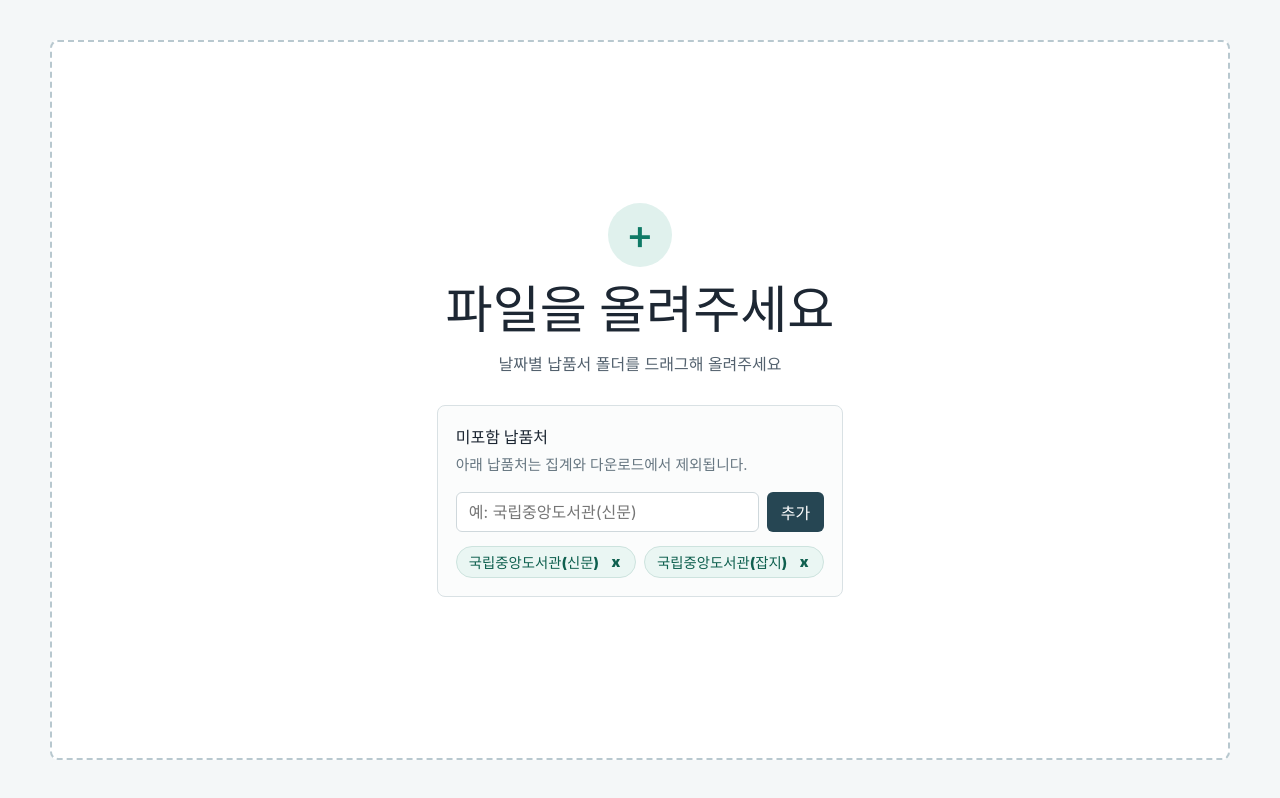
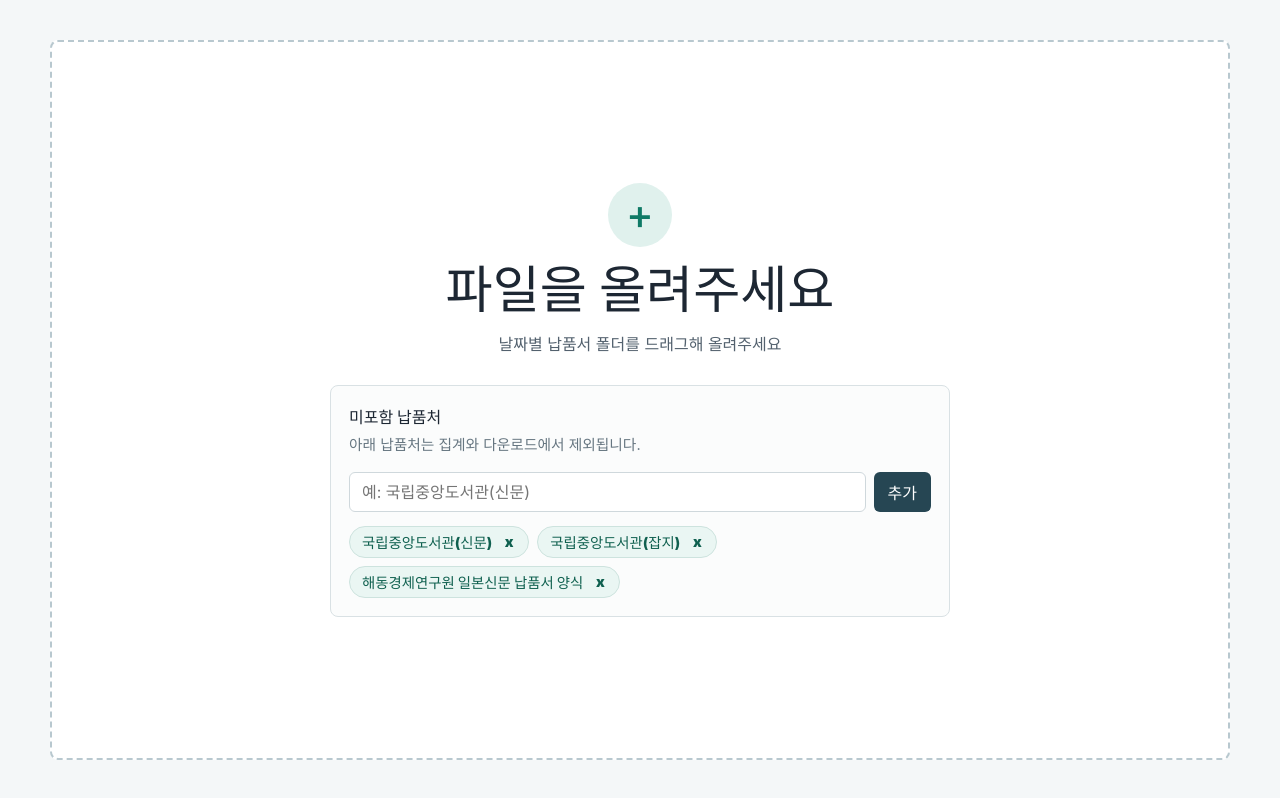
Before and after one commit to teawon/excel_summary, a React (Vite) app: page / in a window 1280 px wide. Built offline with nearby package versions, Linux system fonts and the light colour scheme.

Commit message:
feat: 파일명 기반 예외처리

```diff
--- a/src/App.tsx
+++ b/src/App.tsx
@@ -23,7 +23,11 @@ type PendingDuplicateUpload = {
   candidates: DuplicateCandidate[];
 };
 
-const defaultExcludedDestinations = ["국립중앙도서관(신문)", "국립중앙도서관(잡지)"];
+const defaultExcludedDestinations = [
+  "국립중앙도서관(신문)",
+  "국립중앙도서관(잡지)",
+  "해동경제연구원 일본신문 납품서 양식",
+];
 const excludedDestinationsStorageKey = "excel-summary:excluded-destinations";
 
 function App() {
@@ -68,9 +72,19 @@ function App() {
   };
 
   const parseUploadFiles = async (files: UploadFile[]) => {
-    const excelFiles = files.filter(({ file }) => isExcelFile(file));
+    const nextFilteredItems: FilteredItem[] = [];
+    const excelFiles = files
+      .filter(({ file }) => isExcelFile(file))
+      .filter((uploadFile) =>
+        !isExcludedByPath(uploadFile, excludedDestinations, nextFilteredItems),
+      );
 
     if (excelFiles.length === 0) {
+      if (nextFilteredItems.length > 0) {
+        setFilteredItems((current) => [...current, ...nextFilteredItems]);
+        return;
+      }
+
       setErrors((current) => [
         ...current,
         {
@@ -86,7 +100,6 @@ function App() {
     setIsReading(true);
     const parsedDocuments: DeliveryDocument[] = [];
     const parseErrors: ParseError[] = [];
-    const nextFilteredItems: FilteredItem[] = [];
 
     await Promise.all(
       excelFiles.map(async (uploadFile) => {
@@ -284,6 +297,30 @@ function applyFilters(
   };
 }
 
+function isExcludedByPath(
+  uploadFile: UploadFile,
+  excludedDestinations: string[],
+  filteredItems: FilteredItem[],
+) {
+  const normalizedPath = normalizeDestination(uploadFile.relativePath);
+  const matchedDestination = excludedDestinations
+    .map(normalizeDestination)
+    .find((destination) => destination && normalizedPath.includes(destination));
+
+  if (!matchedDestination) {
+    return false;
+  }
+
+  filteredItems.push({
+    id: `${uploadFile.relativePath}-${uploadFile.file.lastModified}-path-filter`,
+    fileName: uploadFile.file.name,
+    relativePath: uploadFile.relativePath,
+    reason: `미포함 파일명/경로: ${matchedDestination}`,
+  });
+
+  return true;
+}
+
 function readExcludedDestinations() {
   if (typeof window === "undefined") {
     return defaultExcludedDestinations;
@@ -294,7 +331,9 @@ function readExcludedDestinations() {
     const parsedValue = storedValue ? JSON.parse(storedValue) : null;
 
     if (Array.isArray(parsedValue)) {
-      return parsedValue.map(String).map(normalizeDestination).filter(Boolean);
+      return mergeWithDefaultExcludedDestinations(
+        parsedValue.map(String).map(normalizeDestination).filter(Boolean),
+      );
     }
   } catch {
     return defaultExcludedDestinations;
@@ -312,6 +351,10 @@ function persistExcludedDestinations(destinations: string[]) {
   );
 
   return normalizedDestinations;
+}
+
+function mergeWithDefaultExcludedDestinations(destinations: string[]) {
+  return [...new Set([...defaultExcludedDestinations.map(normalizeDestination), ...destinations])];
 }
 
 function normalizeDestination(destination: string) {
```
